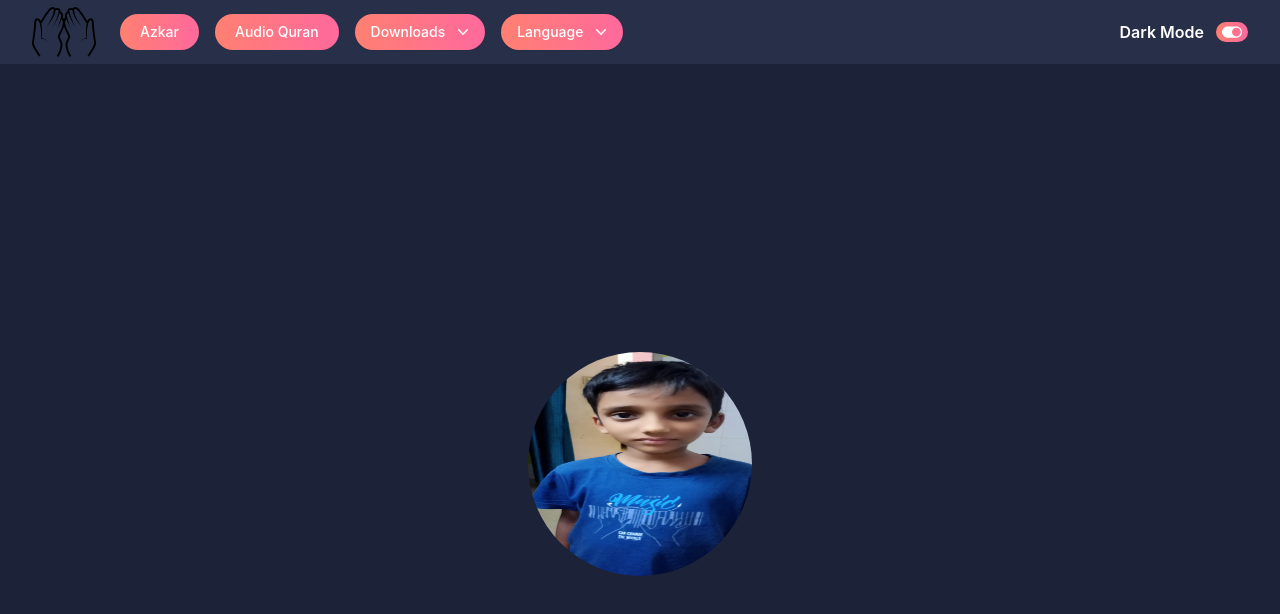
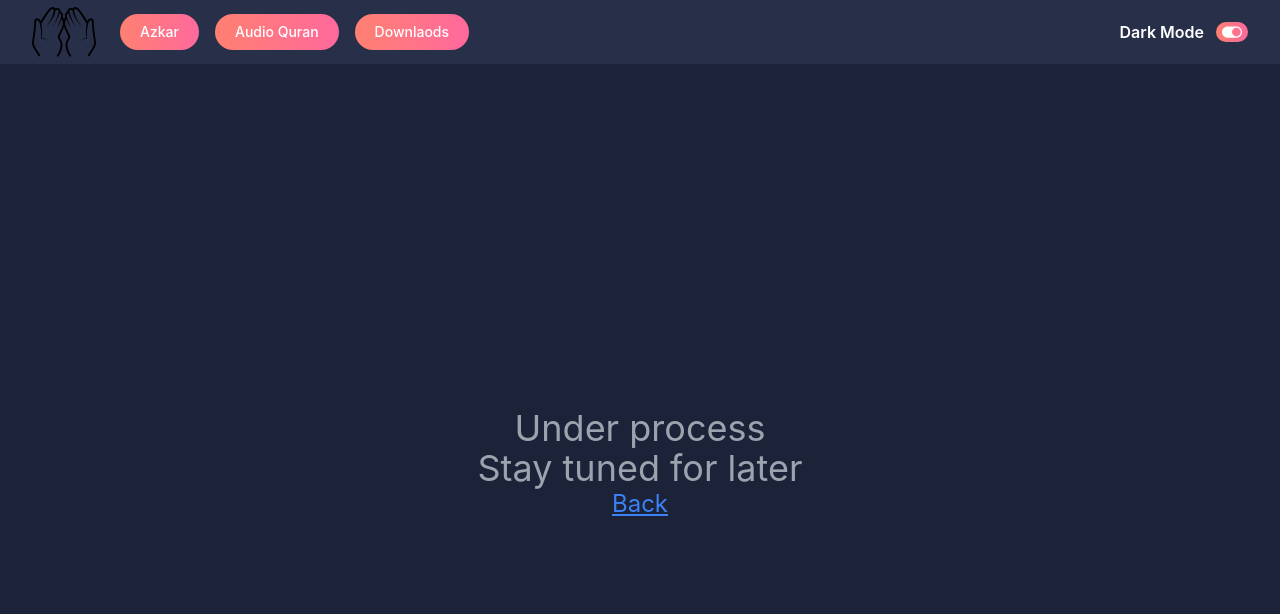
Before and after one commit to Zakirhusen/azkar, a Next.js app: page /audioQuran in a window 1280 px wide. Shown: the top 614 px of the page. Built offline with nearby package versions, Linux system fonts and the light colour scheme.

Commit message:
initiating pages

```diff
--- a/components/navbar.js
+++ b/components/navbar.js
@@ -108,13 +108,6 @@ export default function Navbar({darkModeStateFunc}) {
                   alt="Your Company"
                 />
 
-                {/* <Image
-                  height="30"
-                  layout="responsive"
-                  className="hidden h-8 w-auto lg:hidden"
-                  src={pic}
-                  alt="Your Company"
-                /> */}
               </div>
               <div className="hidden sm:ml-6 sm:flex items-center ">
                 <div className="flex space-x-4">
@@ -128,173 +121,16 @@ export default function Navbar({darkModeStateFunc}) {
                       Azkar
                     </a>
                   </Link>
-                  <Link href="/audioQuran">
+                  <Link href="/AudioQuran">
                     <a className=" hover:text-slate-100 bg-slate-100 hover:bg-blue-900 px-5 py-2 button rounded-full text-sm font-medium">
                       Audio Quran
                     </a>
                   </Link>
-                  <div className="relative inline-block text-left">
-                    <div>
-                      <button
-                        onClick={() => setDownloadDropDown(!downloadDropDown)}
-                        type="button"
-                        className="inline-flex w-full justify-center rounded-full button bg-white px-4 py-2 text-sm font-medium  shadow-sm hover:bg-gray-50 "
-                        id="menu-button"
-                        aria-expanded="true"
-                        aria-haspopup="true"
-                      >
-                        Downloads
-                        {/* <!-- Heroicon name: mini/chevron-down --> */}
-                        <svg
-                          className="-mr-1 ml-2 h-5 w-5"
-                          xmlns="http://www.w3.org/2000/svg"
-                          viewBox="0 0 20 20"
-                          fill="currentColor"
-                          aria-hidden="true"
-                        >
-                          <path
-                            fillRule="evenodd"
-                            d="M5.23 7.21a.75.75 0 011.06.02L10 11.168l3.71-3.938a.75.75 0 111.08 1.04l-4.25 4.5a.75.75 0 01-1.08 0l-4.25-4.5a.75.75 0 01.02-1.06z"
-                            clipRule="evenodd"
-                          />
-                        </svg>
-                      </button>
-                    </div>
-
-                    <div
-                      className={`absolute z-10 mt-2 w-fit ${
-                        downloadDropDown ? "block" : "hidden"
-                      } bg-[#282f48] origin-top-right rounded-md`}
-                      role="menu"
-                      aria-orientation="vertical"
-                      aria-labelledby="menu-button"
-                      tabIndex="-1"
-                    >
-                      <div className="py-1 w-40" role="none">
-                        {/* <!-- Active: "bg-gray-100 text-gray-900", Not Active: "text-gray-700" --> */}
-                        <Link href="#">
-                          <a
-                            onClick={() =>
-                              setDownloadDropDown(!downloadDropDown)
-                            }
-                            className="text-white block  px-4 py-2 text-base"
-                            role="menuitem"
-                            tabIndex="-1"
-                            id="menu-item-0"
-                          >
-                            Hisnul Muslim kannada
-                          </a>
-                        </Link>
-                        <Link href="#">
-                          <a
-                            onClick={() =>
-                              setDownloadDropDown(!downloadDropDown)
-                            }
-                            className="text-white block  px-4 py-2 text-base"
-                            role="menuitem"
-                            tabIndex="-1"
-                            id="menu-item-1"
-                          >
-                            Support
-                          </a>
-                        </Link>
-                        <Link href="#">
-                          <a
-                            onClick={() =>
-                              setDownloadDropDown(!downloadDropDown)
-                            }
-                            className="text-white block  px-4 py-2 text-base"
-                            role="menuitem"
-                            tabIndex="-1"
-                            id="menu-item-2"
-                          >
-                            License
-                          </a>
-                        </Link>
-                      </div>
-                    </div>
-                  </div>
-                  <div className="relative inline-block text-left">
-                    <div>
-                      <button
-                        onClick={() => setDownloadDropDown(!downloadDropDown)}
-                        type="button"
-                        className="inline-flex w-full justify-center rounded-full button bg-white px-4 py-2 text-sm font-medium  shadow-sm hover:bg-gray-50 "
-                        id="menu-button"
-                        aria-expanded="true"
-                        aria-haspopup="true"
-                      >
-                        Language
-                        {/* <!-- Heroicon name: mini/chevron-down --> */}
-                        <svg
-                          className="-mr-1 ml-2 h-5 w-5"
-                          xmlns="http://www.w3.org/2000/svg"
-                          viewBox="0 0 20 20"
-                          fill="currentColor"
-                          aria-hidden="true"
-                        >
-                          <path
-                            fillRule="evenodd"
-                            d="M5.23 7.21a.75.75 0 011.06.02L10 11.168l3.71-3.938a.75.75 0 111.08 1.04l-4.25 4.5a.75.75 0 01-1.08 0l-4.25-4.5a.75.75 0 01.02-1.06z"
-                            clipRule="evenodd"
-                          />
-                        </svg>
-                      </button>
-                    </div>
-
-                    <div
-                      className={`absolute z-10 mt-2 w-fit ${
-                        downloadDropDown ? "block" : "hidden"
-                      } bg-[#282f48] origin-top-right rounded-md`}
-                      role="menu"
-                      aria-orientation="vertical"
-                      aria-labelledby="menu-button"
-                      tabIndex="-1"
-                    >
-                      <div className="py-1 w-40" role="none">
-                        {/* <!-- Active: "bg-gray-100 text-gray-900", Not Active: "text-gray-700" --> */}
-                        <Link href="#">
-                          <a
-                            onClick={() =>
-                              setDownloadDropDown(!downloadDropDown)
-                            }
-                            className="text-white block  px-4 py-2 text-base"
-                            role="menuitem"
-                            tabIndex="-1"
-                            id="menu-item-0"
-                          >
-                            Hisnul Muslim kannada
-                          </a>
-                        </Link>
-                        <Link href="#">
-                          <a
-                            onClick={() =>
-                              setDownloadDropDown(!downloadDropDown)
-                            }
-                            className="text-white block  px-4 py-2 text-base"
-                            role="menuitem"
-                            tabIndex="-1"
-                            id="menu-item-1"
-                          >
-                            Support
-                          </a>
-                        </Link>
-                        <Link href="#">
-                          <a
-                            onClick={() =>
-                              setDownloadDropDown(!downloadDropDown)
-                            }
-                            className="text-white block  px-4 py-2 text-base"
-                            role="menuitem"
-                            tabIndex="-1"
-                            id="menu-item-2"
-                          >
-                            License
-                          </a>
-                        </Link>
-                      </div>
-                    </div>
-                  </div>
+                  <Link href="/Download">
+                    <a className=" hover:text-slate-100 bg-slate-100 hover:bg-blue-900 px-5 py-2 button rounded-full text-sm font-medium">
+                      Downlaods
+                    </a>
+                  </Link>
                 </div>
               </div>
             </div>
@@ -324,44 +160,26 @@ export default function Navbar({darkModeStateFunc}) {
             <Link href="/">
               <a
                 className="bg-gray-900 text-white block px-5 py-2 rounded-md text-sm font-medium button"
-                aria-current="page"
-              >
+                aria-current="page">
                 Azkar
               </a>
             </Link>
-            <Link href="/audioQuran">
+            <Link href="/AudioQuran">
               <a className=" hover:text-slate-100 block bg-slate-100 hover:bg-blue-900 px-5 py-2 button rounded-md text-sm font-medium">
                 Audio Quran
               </a>
             </Link>
-            <div className="relative block text-left">
-              <div>
-                <button
-                  onClick={() => setDownloadDropDown(!downloadDropDown)}
-                  type="button"
-                  className="inline-flex w-full rounded-md button bg-white px-4 py-2 text-sm font-medium  shadow-sm hover:bg-gray-50 "
-                  id="menu-button"
-                  aria-expanded="true"
-                  aria-haspopup="true"
-                >
-                  Downloads
-                  {/* <!-- Heroicon name: mini/chevron-down --> */}
-                  <svg
-                    className="-mr-1 ml-2 h-5 w-5"
-                    xmlns="http://www.w3.org/2000/svg"
-                    viewBox="0 0 20 20"
-                    fill="currentColor"
-                    aria-hidden="true"
-                  >
-                    <path
-                      fillRule="evenodd"
-                      d="M5.23 7.21a.75.75 0 011.06.02L10 11.168l3.71-3.938a.75.75 0 111.08 1.04l-4.25 4.5a.75.75 0 01-1.08 0l-4.25-4.5a.75.75 0 01.02-1.06z"
-                      clipRule="evenodd"
-                    />
-                  </svg>
-                </button>
-              </div>
-            </div>
+            <Link href="/Download">
+              <a className=" hover:text-slate-100 block capitalize bg-slate-100 hover:bg-blue-900 px-5 py-2 button rounded-md text-sm font-medium">
+                downloads
+              </a>
+            </Link>
+            <Link href="/About">
+              <a className=" hover:text-slate-100 block bg-slate-100 hover:bg-blue-900 px-5 py-2 button rounded-md text-sm font-medium">
+                About
+              </a>
+            </Link>
+
           </div>
         </div>
       </nav>
--- /dev/null
+++ b/pages/About.js
@@ -0,0 +1,9 @@
+import React from 'react'
+
+const About = () => {
+  return (
+    <div>About</div>
+  )
+}
+
+export default About
--- /dev/null
+++ b/pages/Download.js
@@ -0,0 +1,9 @@
+import React from 'react'
+
+const Download = () => {
+  return (
+    <div>Download</div>
+  )
+}
+
+export default Download
--- a/pages/audioQuran.js
+++ b/pages/audioQuran.js
@@ -1,14 +1,17 @@
 import Image from 'next/image'
+import Link from 'next/link'
 import React from 'react'
 
 const audioQuran = () => {
   return (
-    <div className="flex justify-center h-screen w-full  items-center">
-    <img
-      className=" h- w-56 h-56 rounded-full lg:block"
-      src="image12.jpg"
-      alt="Your Company"
-    /></div>
+    <div className="flex flex-col justify-center h-screen w-full  items-center">
+    <div className='text-gray-400 text-4xl'>Under process</div>
+    <div className='text-gray-400 text-4xl'>Stay tuned for later</div>
+
+    <Link href="/">
+      <a className='underline text-blue-500 text-2xl'>Back</a>
+    </Link>
+    </div>
   )
 }
 
--- a/pages/index.js
+++ b/pages/index.js
@@ -112,7 +112,6 @@ const languageFunc=(language) => {
             </svg>
           </button>
         </div>
-
         <div
           className={`absolute z-10 mt-2 w-fit ${
             languageDropdown ? "block" : "hidden"
```
